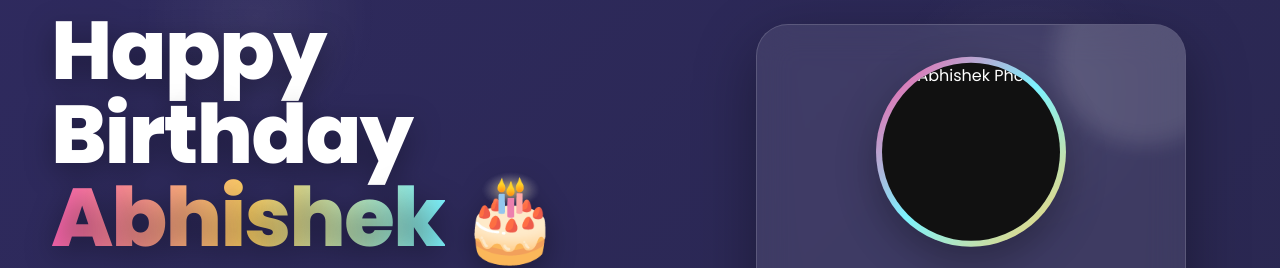
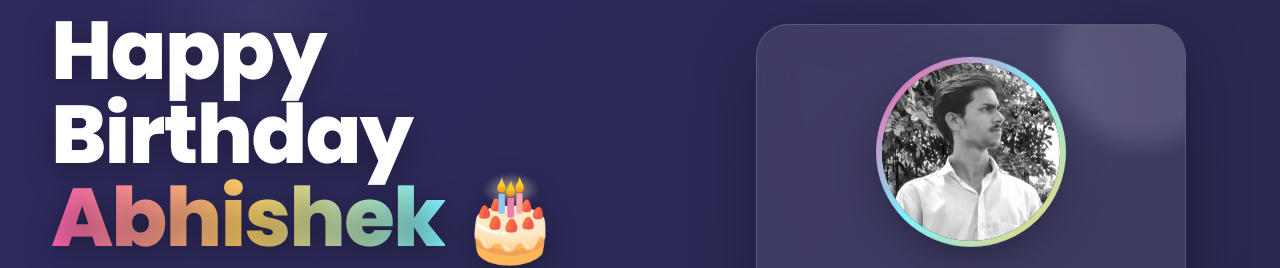
Before and after one commit to abhshek-dwivedi/Birthday_website, a plain HTML site: page index.html in a window 1280 px wide. Shown: the part 144-412 px from the top of the page. Drawn offline with Linux system fonts and the light colour scheme.

```diff
--- a/index.html
+++ b/index.html
@@ -680,7 +680,7 @@
       <div class="right">
         <div class="main-box">
           <div class="photo">
-            <img src="abhishek.jpeg" alt="Abhishek Photo">
+            <img src="abhishek.jpg.jpeg" alt="Abhishek Photo">
           </div>
 
           <h2>Happy Birthday Abhishek</h2>
```
